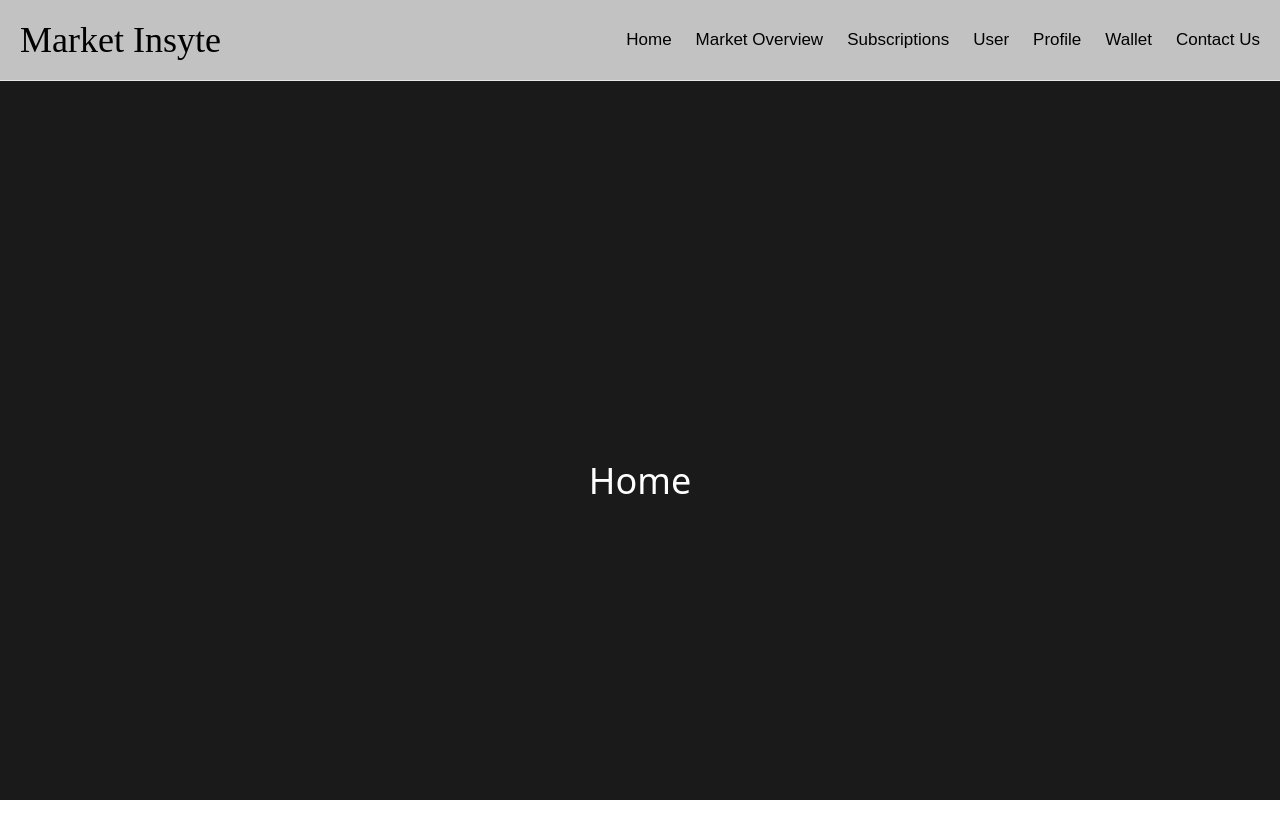
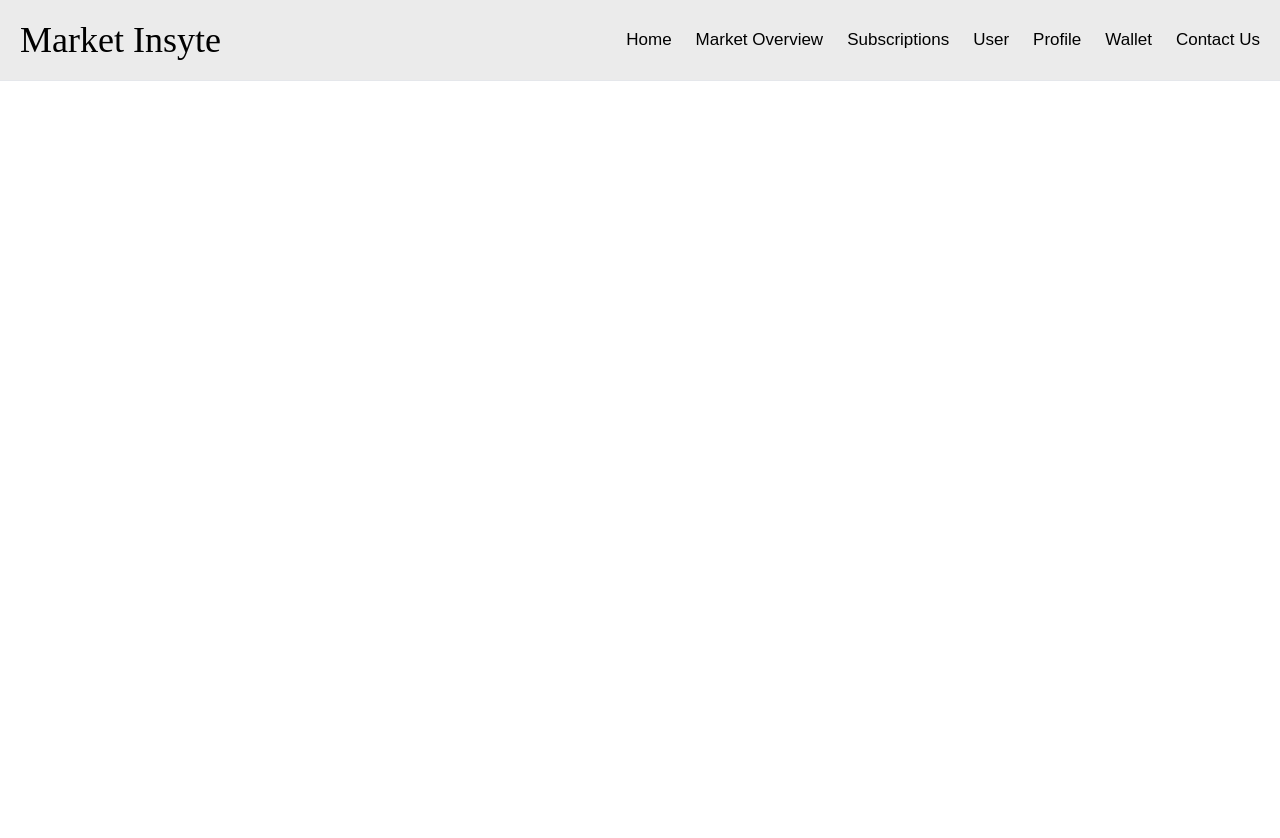
Before and after one commit to yaramala143/IS7000Fall2024, a React (Create React App) app: page / in a window 1280 px wide. Shown: the top 838 px of the page. Built offline with nearby package versions, Linux system fonts and the light colour scheme.

Commit message:
Update App.js

```diff
--- a/src/App.js
+++ b/src/App.js
@@ -11,7 +11,7 @@ import Profile from './pages/profile/Profile';
 
 function App() {
   return (
-    <div className="App bg-[#1a1a1a] w-full h-screen">
+    <div className="App  w-full h-screen">
       <Navbar />
       <Routes>
         <Route path='/' element={<Home />} />
```
